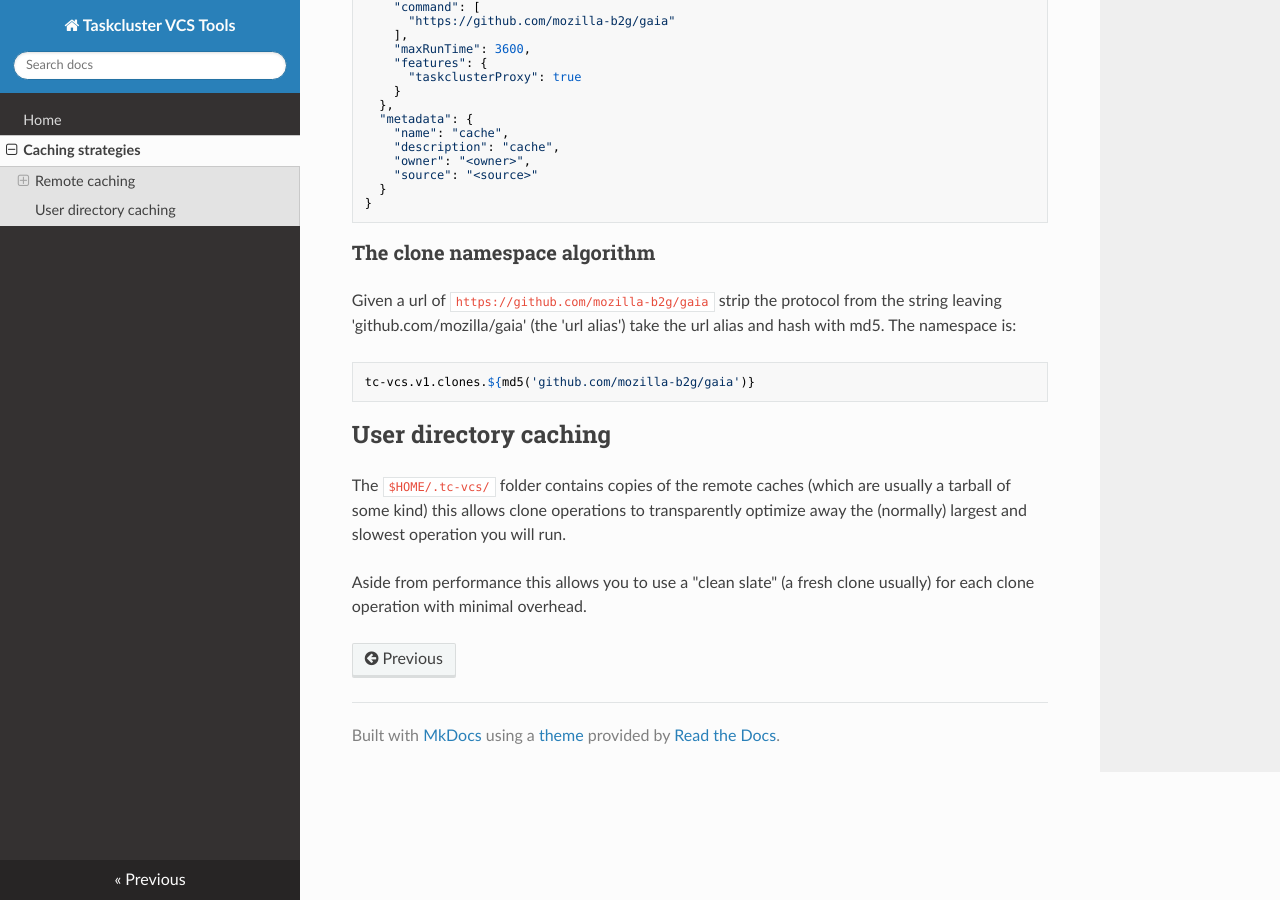
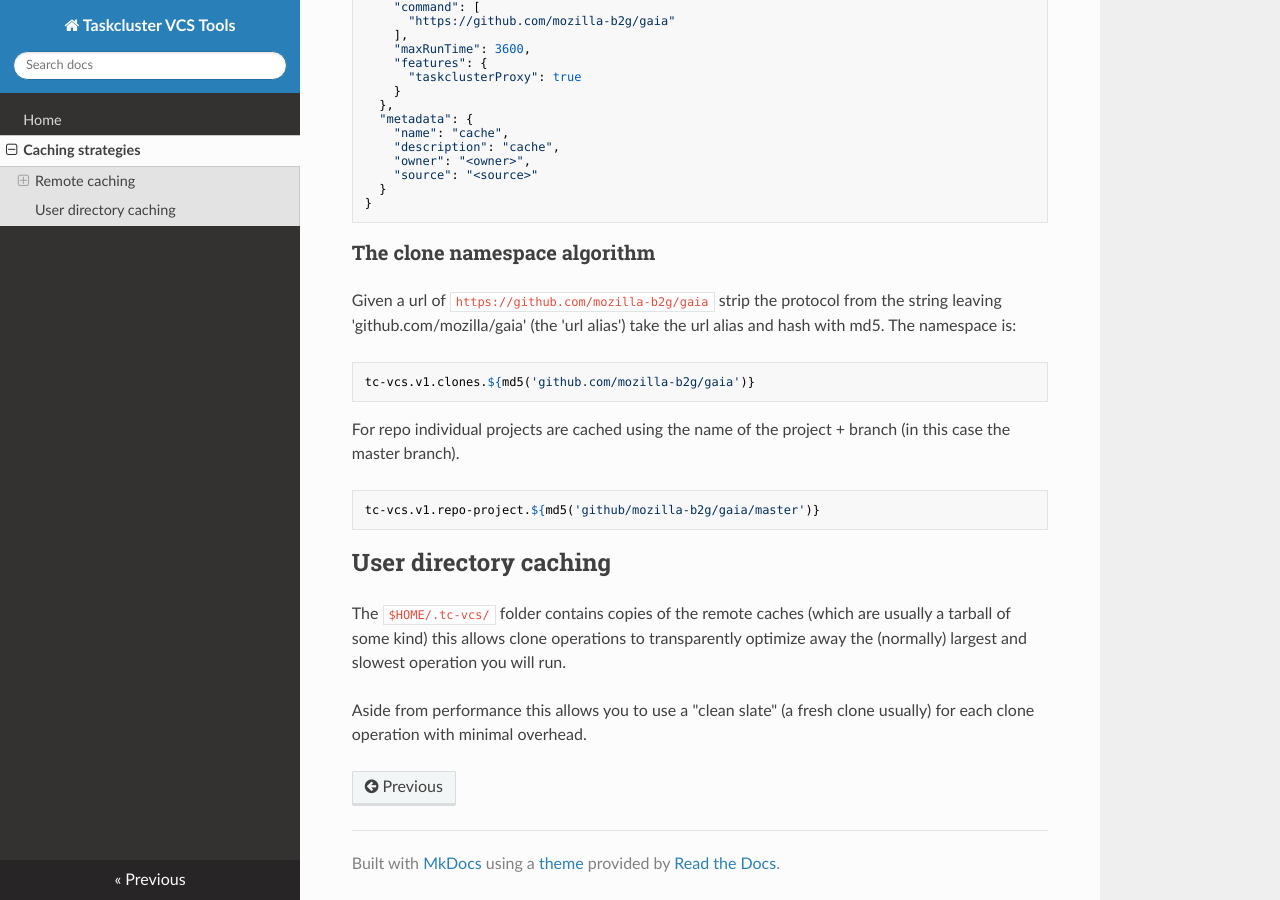
Before and after one commit to taskcluster/taskcluster-vcs, an MkDocs documentation site: the page built from docs/caching.md, in a window 1280 px wide and 900 px high, scrolled down 974 px. Built offline with MkDocs 1.6.1, drawn with Linux system fonts in a browser that asks for light colours; nearby versions of some CDN libraries; old or Windows-style settings are respelled for this version of MkDocs.

Commit message:
Quick doc update for namespace rules for repo caches

````diff
--- a/docs/caching.md
+++ b/docs/caching.md
@@ -71,6 +71,13 @@ the url alias and hash with md5. The namespace is:
 tc-vcs.v1.clones.${md5('github.com/mozilla-b2g/gaia')}
 ```
 
+For repo individual projects are cached using the name of the project +
+branch (in this case the master branch).
+
+```
+tc-vcs.v1.repo-project.${md5('github/mozilla-b2g/gaia/master')}
+```
+
 ## User directory caching
 
 The `$HOME/.tc-vcs/` folder contains copies of the remote caches
````
